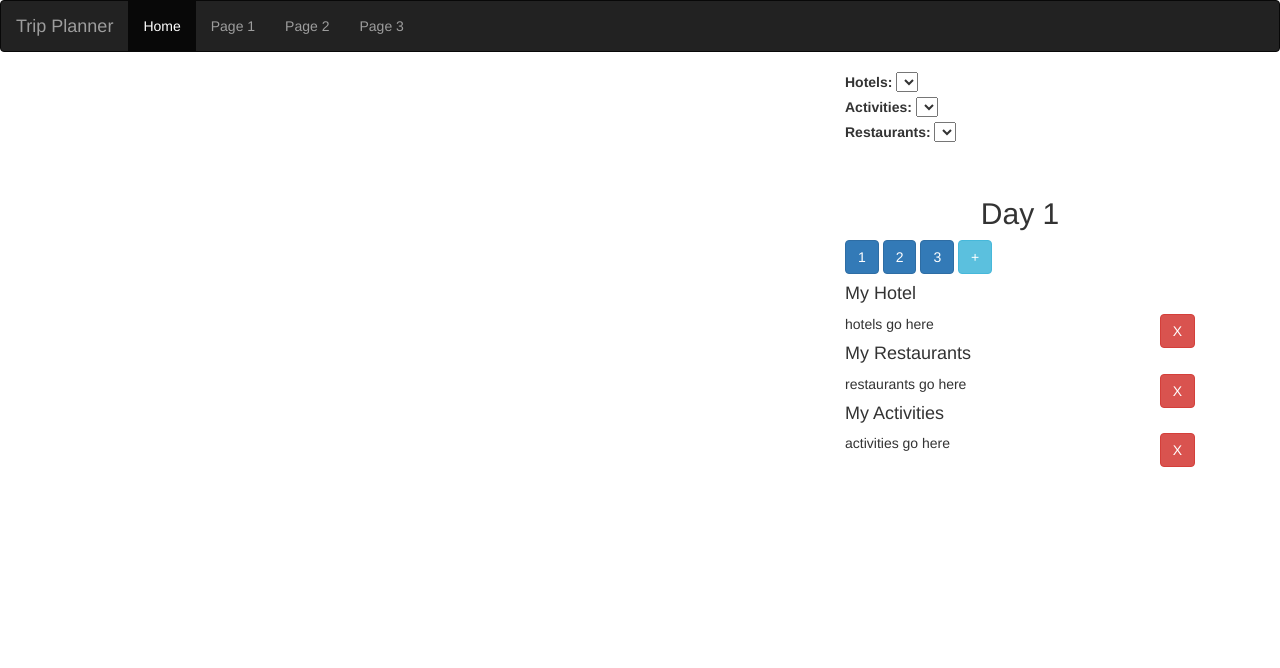
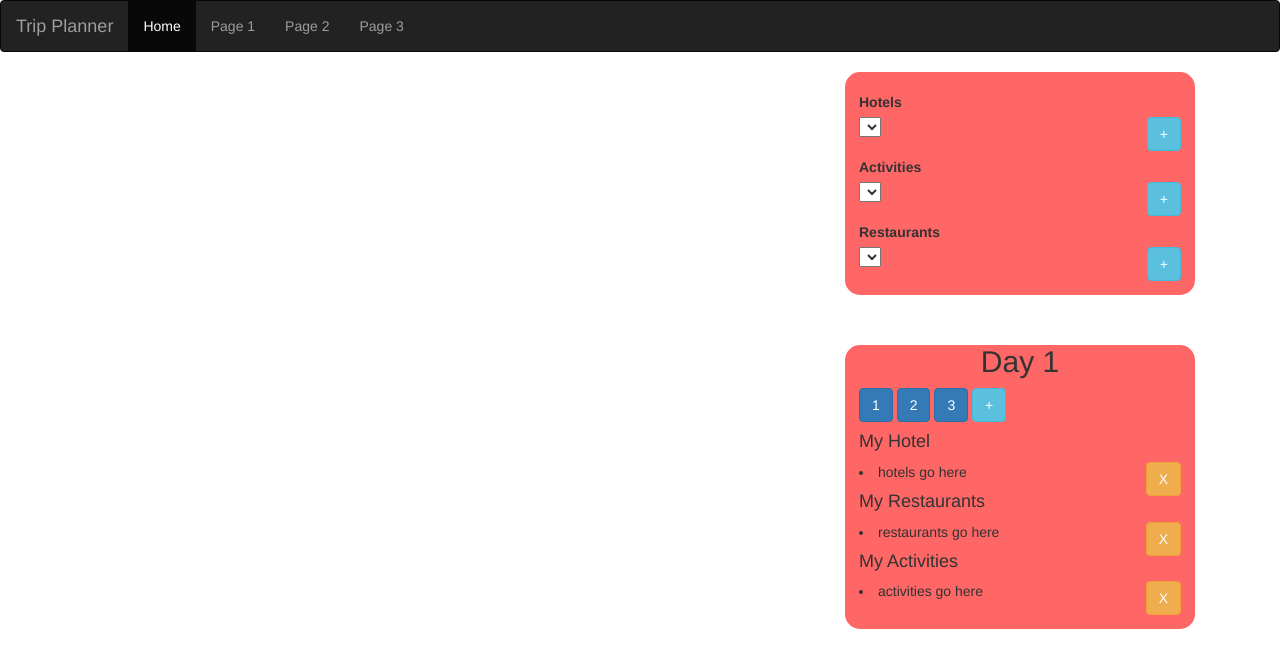
Before and after one commit to dillonius01/tripplanner, a website: page views/index.html in a window 1280 px wide. Drawn offline with nearby package versions, Linux system fonts and the light colour scheme; some packages are replaced by stand-ins of ours; files that its build step writes are made by us from their sources.

Commit message:
lunch break

```diff
--- a/assets/stylesheets/styles.scss
+++ b/assets/stylesheets/styles.scss
@@ -1,3 +1,11 @@
+.module {
+  background: #ff6666;
+  padding-left: 1em;
+  padding-right: 1em;
+  padding-bottom: 2em;
+  border-radius: 15px;
+}
+
 .col-lg-8 {
   width: 65%;
 }
@@ -18,6 +26,23 @@
   text-align: center;
 }
 
+.options {
+
+  button {
+    float: right;
+  }
+
+  .dropdown {
+    padding-top: 20px;
+  }
+
+  label {
+    display: block;
+  }
+
+}
+
+
 ul {
   list-style-type: none;
   margin: 0;
@@ -32,16 +57,16 @@ ul {
   margin-top: 50px;
 }
 
-.chosen {
-  li {
-    list-style-type: none;
-    display: inline;
-    // vertical-align: text-bottom;
+.planner {
+
+  .chosen {
+
+    button {
+      float: right;
+    }
+
   }
 
-  button {
-    float: right;
-  }
 }
 
 .chosenHotels {
--- a/routes/index.js
+++ b/routes/index.js
@@ -9,7 +9,7 @@ var Promise = require('bluebird');
 
 
 router.get('/', function(req, res, next) {
-console.log('Hello INSIDE GET')
+
 	var gettingHotels = Hotel.findAll();
 	var gettingActivities = Activity.findAll();
 	var gettingRestaurants = Restaurant.findAll();
--- a/views/index.html
+++ b/views/index.html
@@ -6,43 +6,48 @@
 
 <div class="container">
   <div class="col-lg-8">
-<!-- map goes here -->
+    <div id="map-canvas">
+    </div>
   </div>
 
   <div class="col-lg-4">
     <div class="container content">
     </div>
 
-  <div class="options">
+  <div class="options module">
     <div class="dropdown">
-      <label for="select1">Hotels: </label>
+      <label for="select1">Hotels</label>
       <select name="hotels" id="select1">
         {% for hotel in hotels %}
         <option value="{{ hotel.id }}">{{ hotel.name }}</option>
         {% endfor %}
       </select>
+      <button type="button" class="btn btn-info btn-circle">+</button>
     </div>
-  </div>
+
 
     <div class="dropdown">
-      <label for="select2">Activities: </label>
+      <label for="select2">Activities</label>
       <select name="activities" id="select2">
         {% for activity in activities %}
         <option value="{{ activity.id }}">{{ activity.name }}</option>
         {% endfor %}
       </select>
+      <button type="button" class="btn btn-info btn-circle">+</button>
     </div>
 
     <div class="dropdown">
-      <label for="select3">Restaurants: </label>
+      <label for="select3">Restaurants</label>
       <select name="restaurants" id="select3">
         {% for restaurant in restaurants %}
         <option value="{{ restaurant.id }}">{{ restaurant.name }}</option>
         {% endfor %}
       </select>
+      <button type="button" class="btn btn-info btn-circle">+</button>
     </div>
+  </div>
 
-  <div class="planner">
+  <div class="planner module">
     <h2 id="dayTitle">Day 1</h2>
 
     <div class="daySelector">
@@ -57,21 +62,21 @@
     <div class="chosen">
     <h4>My Hotel</h4>
       <div class="chosenHotels">
-      <li>hotels go here<button type="button" class="btn btn-danger" name="button">X</button></li>
+      <li>hotels go here<button type="button" class="btn btn-warning" name="button">X</button></li>
       </div>
     </div>
 
     <div class="chosen">
     <h4>My Restaurants</h4>
       <div class="chosenRestaurants">
-      <li>restaurants go here <button type="button" class="btn btn-danger" name="button">X</button></li>
+      <li>restaurants go here <button type="button" class="btn btn-warning" name="button">X</button></li>
       </div>
     </div>
 
     <div class="chosen">
     <h4>My Activities</h4>
       <div class="chosenActivities">
-      <li>activities go here <button type="button" class="btn btn-danger" name="button">X</button></li>
+      <li>activities go here <button type="button" class="btn btn-warning" name="button">X</button></li>
       </div>
     </div>
 
--- a/views/layout.html
+++ b/views/layout.html
@@ -21,7 +21,7 @@
         </ul>
       </div>
     </nav>
-
+    <script src="https://maps.googleapis.com/maps/api/js?key=AIzaSyBB4AjrlLP2QT0e3IVqu5JR9FMVl3HOY98&sensor=true"></script>
 
     {% block content %}{% endblock %}
 
```
Also changed, not shown: public/scripts/gmap.js (added, +25 -0 lines), public/stylesheets/styles.css.
